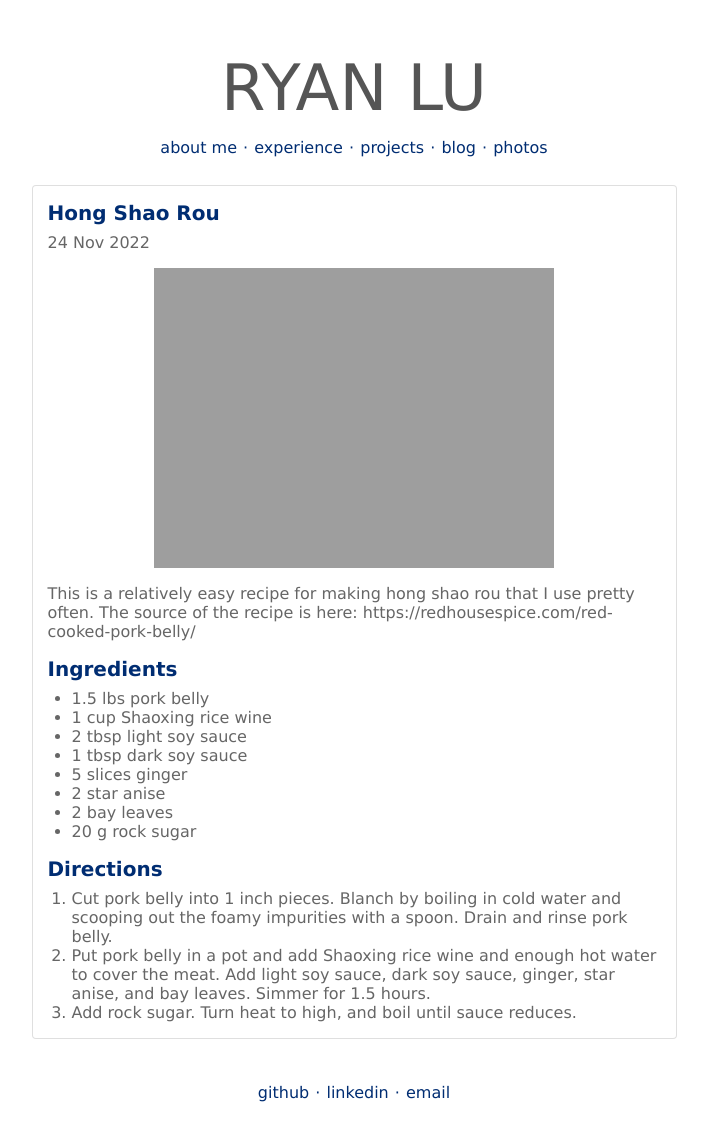
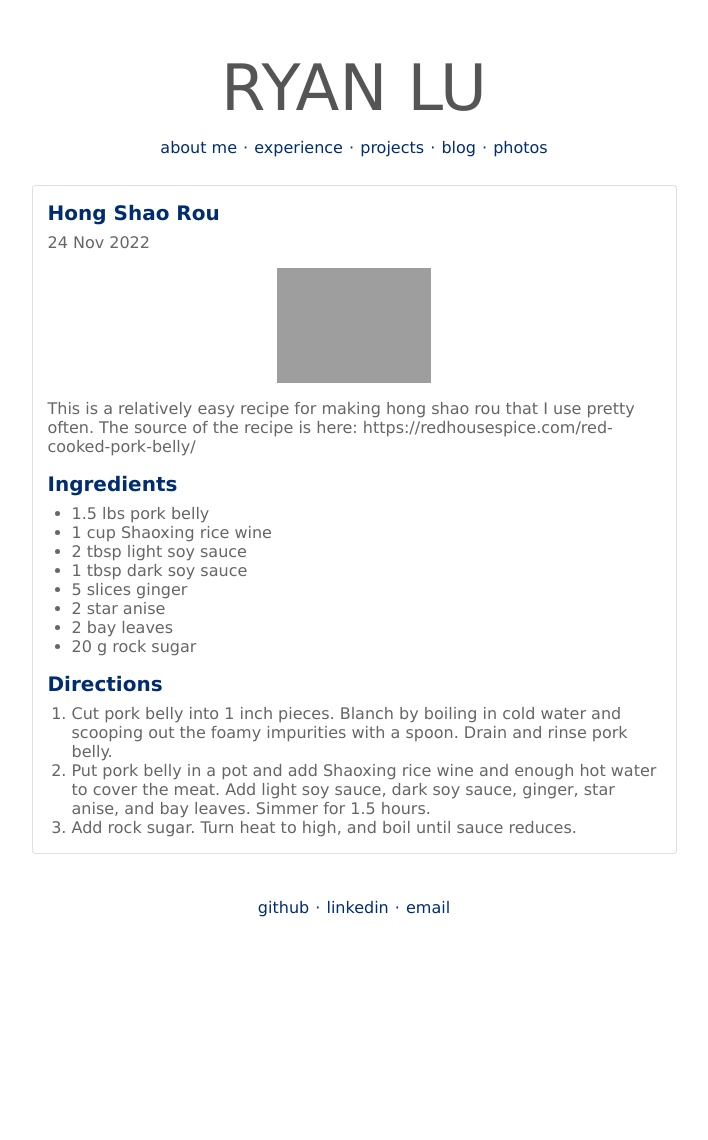
Before and after one commit to ryanlu41/ryanlu41.github.io, a Jekyll site: the page built from _posts/2022-11-24-Hong-Shao-Rou-Recipe.md, in a window 1280 px wide. Shown: the whole page, without its empty margins (286-994 px from the left). Built offline with Jekyll 4.4.1, drawn with Linux system fonts in a browser that asks for light colours; after the commit the page ends 955 px from its top, so only the background shows below that.

Commit message:
messed with the widths

```diff
--- a/_posts/2022-11-24-Hong-Shao-Rou-Recipe.md
+++ b/_posts/2022-11-24-Hong-Shao-Rou-Recipe.md
@@ -6,7 +6,7 @@
 ---
 
 {:refdef: style="text-align: center;"}
-![hongshaorou](https://ryanlu41.github.io/images/blog/hongshaorou.jpeg){: width="400"}
+![hongshaorou](https://ryanlu41.github.io/images/blog/hongshaorou.jpeg){: width="25%"}
 {: refdef}
 
 This is a relatively easy recipe for making hong shao rou that I use pretty often. The source of the recipe is here: https://redhousespice.com/red-cooked-pork-belly/
```
